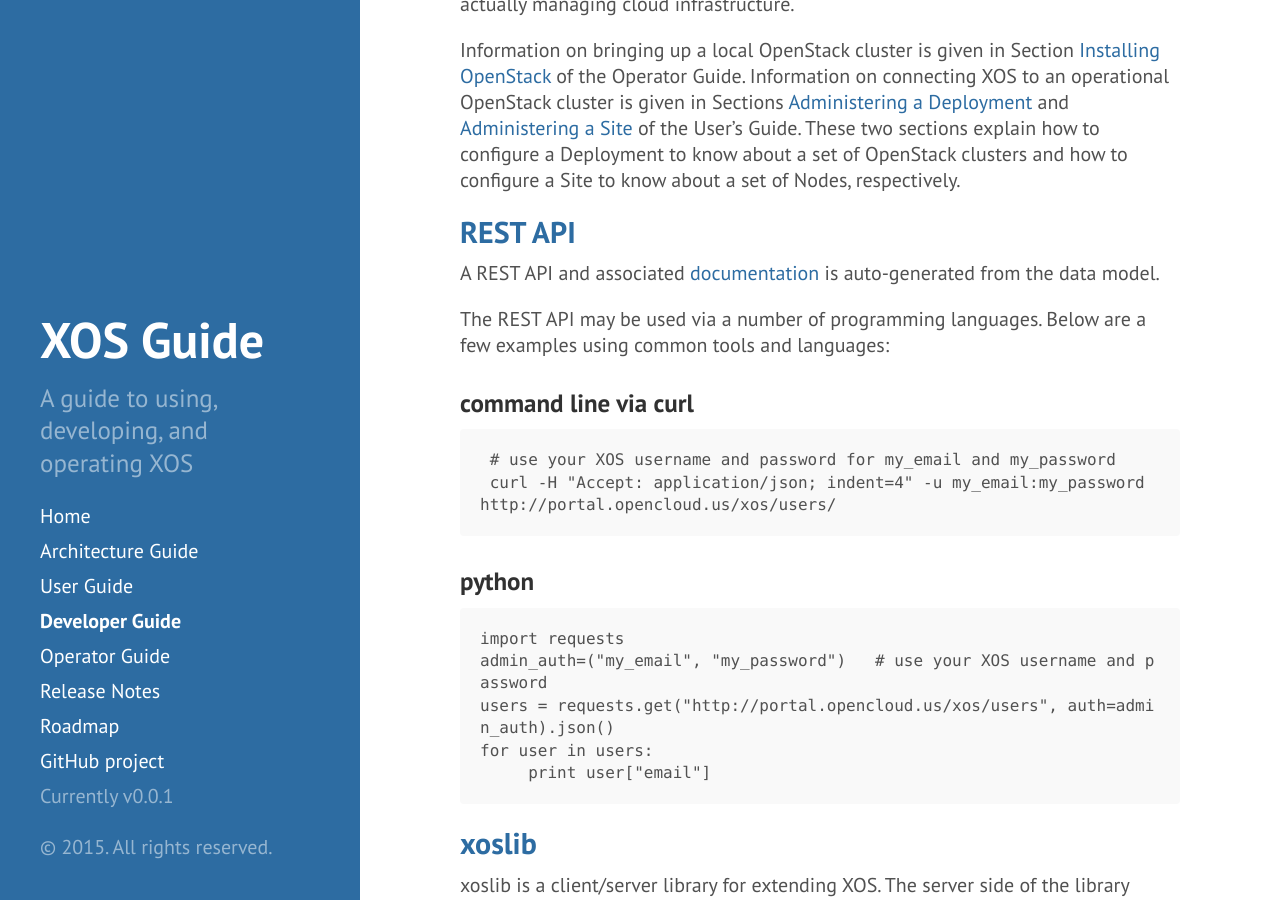
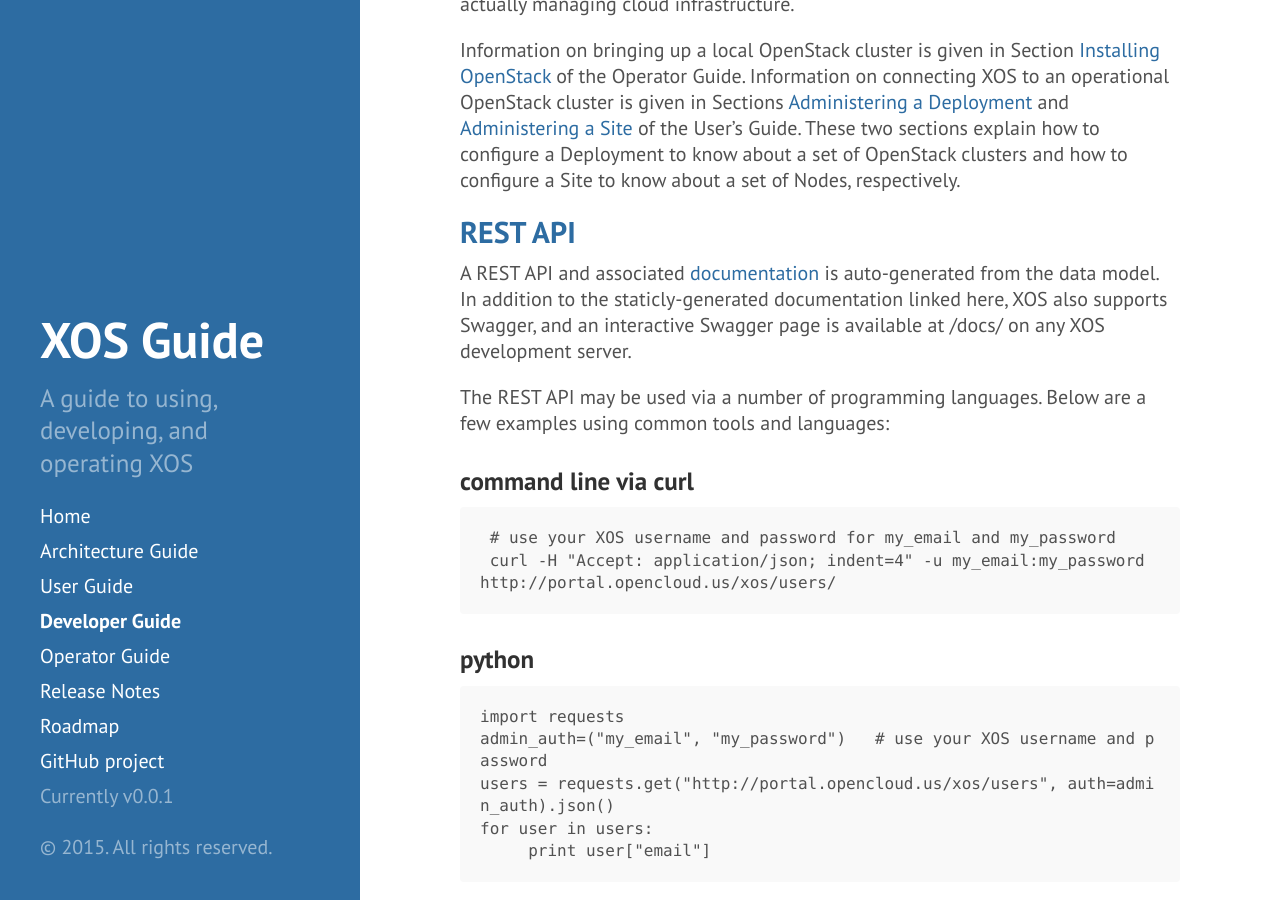
Before and after one commit to open-cloud/open-cloud.github.io.old, a Jekyll site: the page built from 2_developer.md, in a window 1280 px wide and 900 px high, scrolled down 5202 px. Built offline with Jekyll 4.4.1, drawn with Linux system fonts in a browser that asks for light colours; Markdown is read by kramdown in place of the engine named in the settings.

Commit message:
Update 2_developer.md

```diff
--- a/2_developer.md
+++ b/2_developer.md
@@ -248,8 +248,10 @@
 ##REST API
 
 A REST API and associated
-[documentation](http://guide.xosproject.org/restapi/) is auto-generated
-from the data model.
+[documentation](http://guide.xosproject.org/restdocs/) is auto-generated
+from the data model. In addition to the staticly-generated documentation linked here,
+XOS also supports Swagger, and an interactive Swagger page is available at
+/docs/ on any XOS development server.
 
 The REST API may be used via a number of programming languages. Below are a few examples using common tools and languages:
 
```
